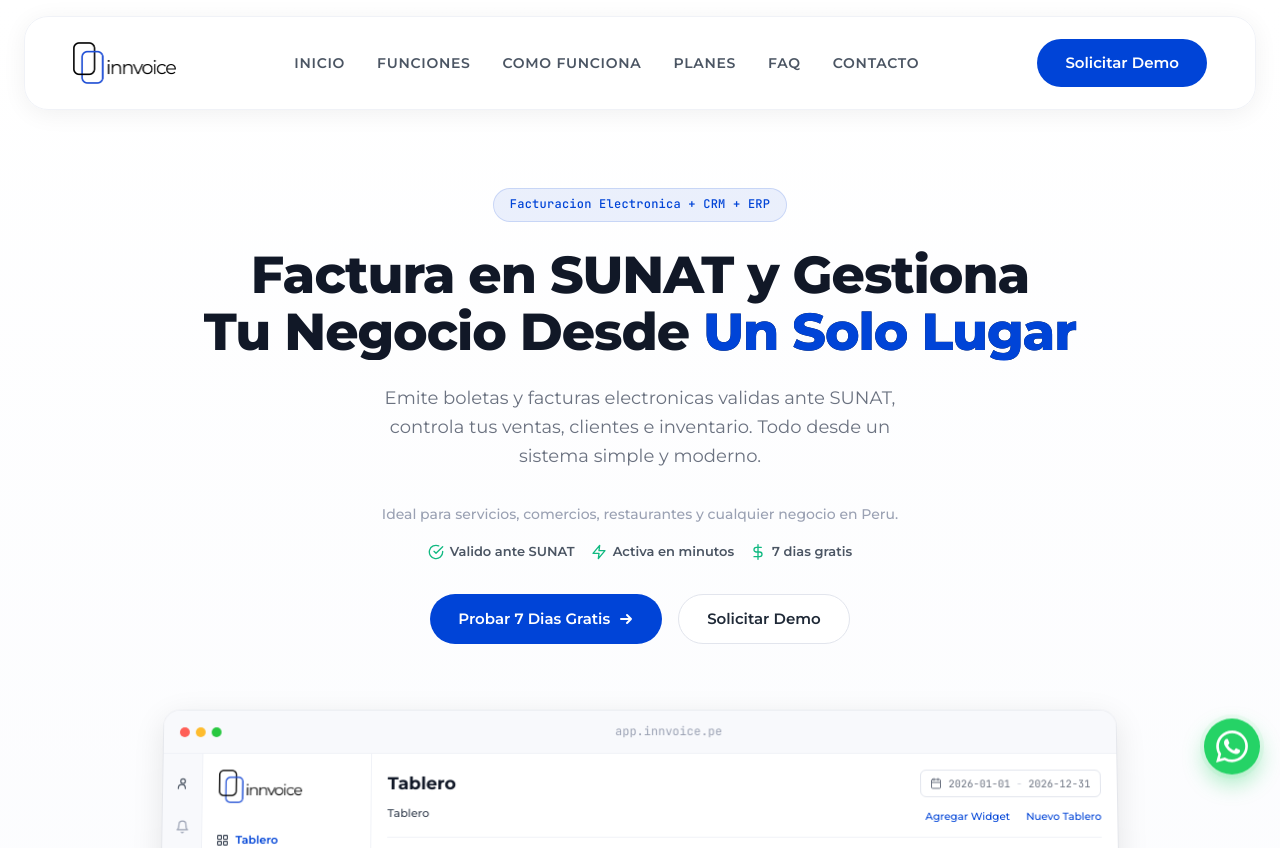
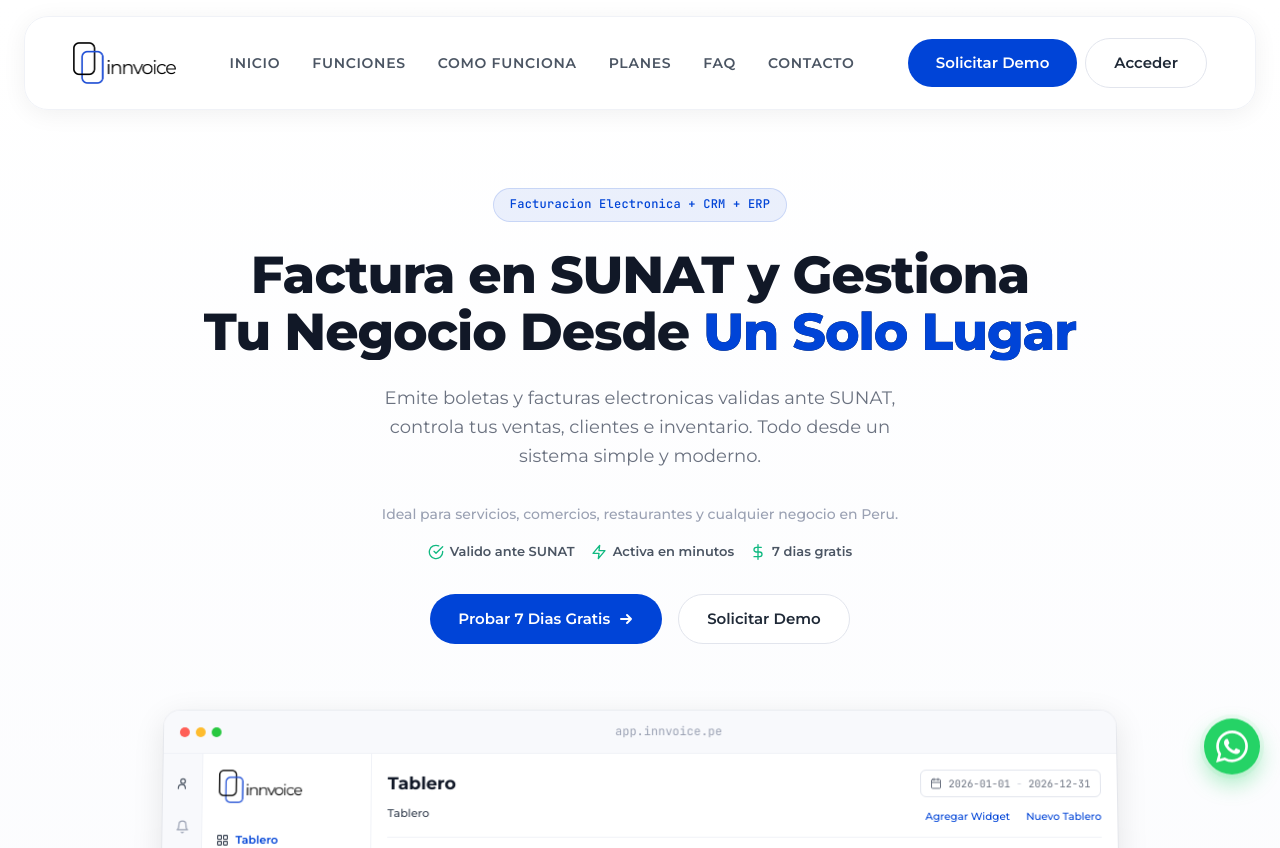
Before and after one commit to genesisleal/innvoice-landing, a React (Vite) app: page / in a window 1280 px wide. Shown: the top 848 px of the page. Built offline with nearby package versions, Linux system fonts and the light colour scheme.

Commit message:
feat: add Acceder button to navbar linking to app.innvoice.pe

```diff
--- a/src/components/Navbar.css
+++ b/src/components/Navbar.css
@@ -76,8 +76,20 @@
   color: var(--color-primary);
 }
 
+.navbar-actions {
+  display: flex;
+  align-items: center;
+  gap: var(--space-sm);
+}
+
 .navbar-cta-desktop {
   display: none;
+}
+
+.navbar-access-mobile {
+  display: inline-flex;
+  font-size: 0.813rem;
+  padding: 0.5rem 1.125rem;
 }
 
 .navbar-cta-mobile {
@@ -134,6 +146,10 @@
     display: inline-flex;
   }
 
+  .navbar-access-mobile {
+    display: none;
+  }
+
   .navbar-cta-mobile {
     display: none;
   }
--- a/src/components/Navbar.jsx
+++ b/src/components/Navbar.jsx
@@ -9,6 +9,9 @@
   { label: "FAQ", href: "#preguntas" },
   { label: "Contacto", href: "#contacto" },
 ]
+
+const WHATSAPP_URL = "https://wa.me/51959561015?text=Hola%2C%20quiero%20información%20sobre%20Innvoice"
+const APP_URL = "https://app.innvoice.pe"
 
 export default function Navbar() {
   const [open, setOpen] = useState(false)
@@ -33,16 +36,27 @@
             </li>
           ))}
           <li className="navbar-cta-mobile">
-            <a href="https://wa.me/51959561015?text=Hola%2C%20quiero%20información%20sobre%20Innvoice" target="_blank" rel="noopener noreferrer" className="btn btn-primary" onClick={() => setOpen(false)}>
+            <a href={WHATSAPP_URL} target="_blank" rel="noopener noreferrer" className="btn btn-primary" onClick={() => setOpen(false)}>
               Solicitar Demo
+            </a>
+          </li>
+          <li className="navbar-cta-mobile">
+            <a href={APP_URL} className="btn btn-outline" onClick={() => setOpen(false)}>
+              Acceder
             </a>
           </li>
         </ul>
 
-        <a href="https://wa.me/51959561015?text=Hola%2C%20quiero%20información%20sobre%20Innvoice" target="_blank" rel="noopener noreferrer" className="btn btn-primary navbar-cta-desktop">
+        <div className="navbar-actions">
+          <a href={WHATSAPP_URL} target="_blank" rel="noopener noreferrer" className="btn btn-primary navbar-cta-desktop">
             Solicitar Demo
           </a>
-
+          <a href={APP_URL} className="btn btn-outline navbar-cta-desktop">
+            Acceder
+          </a>
+          <a href={APP_URL} className="btn btn-outline navbar-access-mobile">
+            Acceder
+          </a>
           <button
             className={`navbar-toggle ${open ? "navbar-toggle--open" : ""}`}
             onClick={() => setOpen(!open)}
@@ -53,6 +67,7 @@
             <span />
           </button>
         </div>
+      </div>
     </nav>
   )
 }
```
Lines whose indentation alone changed are shown as unchanged.
